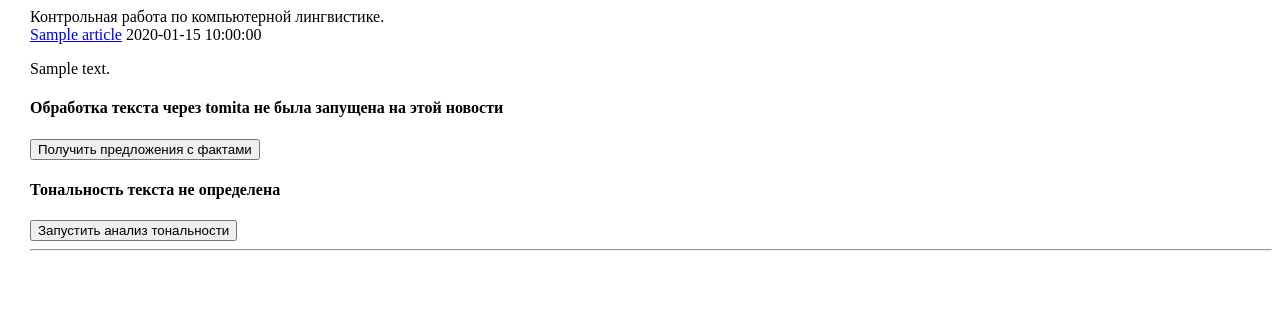
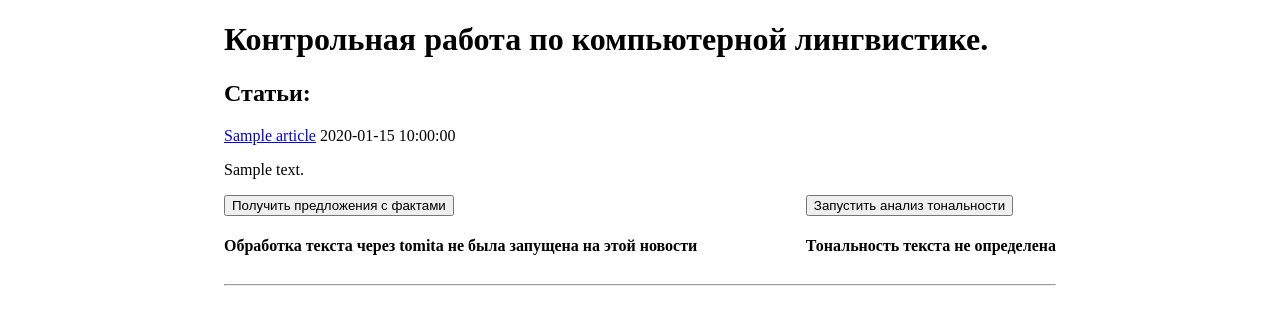
Before and after one commit to avdosev/analyser_volgograd_persons, a Flask app: page / in a window 1280 px wide. Shown: the top 325 px of the page. Run offline with Flask 2, Linux system fonts and the light colour scheme; a database or web service that is not in the repository returns one stand-in record (values such as "Sample title").

Commit message:
Модуль тональности работает из-под веб интерфейса

```diff
--- a/application/static/css/style.css
+++ b/application/static/css/style.css
@@ -1,3 +1,9 @@
 body {
-  margin-left: 30px;
+  width: 65%;
+  margin: auto;
 }
+
+.info {
+  display: flex;
+  justify-content: space-between;
+}
--- a/application/templates/index.html
+++ b/application/templates/index.html
@@ -8,11 +8,11 @@
 <body>
 
 <header class="header">
-    Контрольная работа по компьютерной лингвистике.
+    <h1>Контрольная работа по компьютерной лингвистике. </h1>
 </header>
 
 <main>
-
+    <h2>Статьи:</h2>
     <div class="articles">
 
         {% for message in articles %}
@@ -22,21 +22,24 @@
             <time>{{ message.date }}</time>
             <p>{{ message.text }} </p>
 
+            <div class="info">
                 <div class="facts">
+                    <button class="getFacts" data-id="{{ message._id }}">Получить предложения с фактами</button>
                     {% if message.sequences != '' %}
                     <h4> Обработка текста через tomita не была запущена на этой новости</h4>
                     {% else %}
                     <div id="fact_{{ message._id }}"><p> {{ message.sequences }} </p></div>
                     {% endif %}
-                <button class="getFacts" data-id="{{ message._id }}">Получить предложения с фактами</button>
                 </div>
+
                 <div class="tonality">
+                    <button class="getTonality" data-id="{{ message._id }}">Запустить анализ тональности</button>
                     {% if message.tonality != '' %}
                     <h4> Тональность текста не определена </h4>
                     {% else %}
-                <div id="tonality_{{ message._id }}"><p> {{ message.tonality }} </p> </div>
+                    <div id="tonality_{{ message._id }}"><p> {{ message.tonality }} </p></div>
                     {% endif %}
-                <button class="getTonality" data-id="{{ message._id }}">Запустить анализ тональности</button>
+                </div>
             </div>
             <hr>
         </div>
```
Also changed, not shown: README.md. Lines whose indentation alone changed are shown as unchanged.
